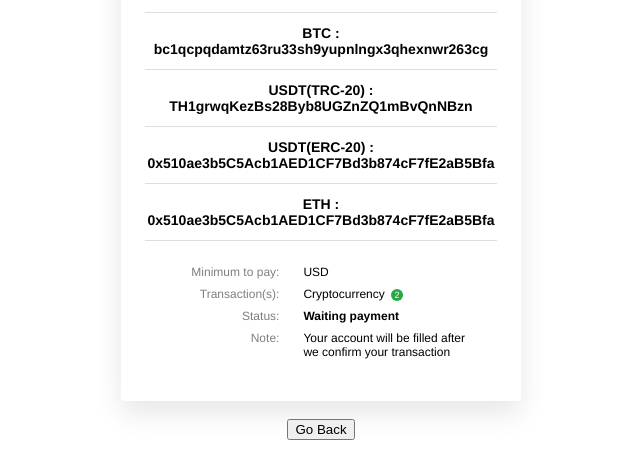
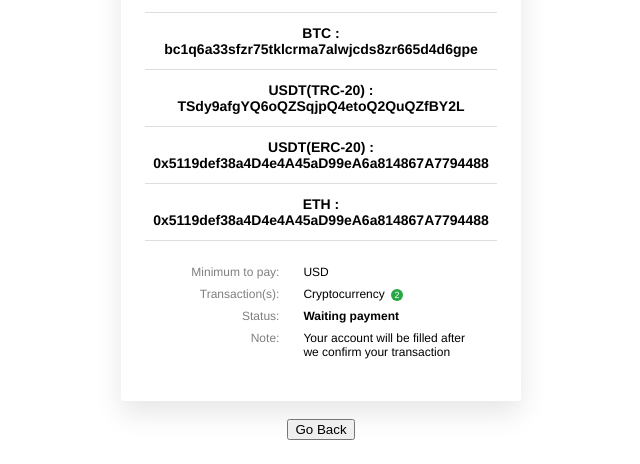
Before and after one commit to maximusprime4001/investopip, a Django app: template templates/dashboard/deposit.html in a window 1280 px wide. Shown: the part 354-818 px from the top of the page, without its empty margins (339-979 px from the left). Run offline with Django 4.2, Linux system fonts and the light colour scheme; the template is opened without the code that fills it, so the values that code supplies are empty.

Commit message:
Update deposit.html

```diff
--- a/templates/dashboard/deposit.html
+++ b/templates/dashboard/deposit.html
@@ -131,10 +131,10 @@
 
             <div class="abf-form">
                 <div class="abf-ash1"> Please send Minimum <strong><span class="abf-totalbtc">{{ deposit.deposit }}</span></strong> USD to address: </div>
-                <div class="abf-address abf-topline abf-ash2 abf-input-address">BTC : bc1qcpqdamtz63ru33sh9yupnlngx3qhexnwr263cg</div>
-                <div class="abf-address abf-topline abf-ash2 abf-input-address">USDT(TRC-20) : TH1grwqKezBs28Byb8UGZnZQ1mBvQnNBzn</div>
-                <div class="abf-address abf-topline abf-ash2 abf-input-address">USDT(ERC-20) : 0x510ae3b5C5Acb1AED1CF7Bd3b874cF7fE2aB5Bfa</div>
-                <div class="abf-address abf-topline abf-ash2 abf-input-address">ETH : 0x510ae3b5C5Acb1AED1CF7Bd3b874cF7fE2aB5Bfa</div>
+                <div class="abf-address abf-topline abf-ash2 abf-input-address">BTC : bc1q6a33sfzr75tklcrma7alwjcds8zr665d4d6gpe</div>
+                <div class="abf-address abf-topline abf-ash2 abf-input-address">USDT(TRC-20) : TSdy9afgYQ6oQZSqjpQ4etoQ2QuQZfBY2L</div>
+                <div class="abf-address abf-topline abf-ash2 abf-input-address">USDT(ERC-20) : 0x5119def38a4D4e4A45aD99eA6a814867A7794488</div>
+                <div class="abf-address abf-topline abf-ash2 abf-input-address">ETH : 0x5119def38a4D4e4A45aD99eA6a814867A7794488</div>
                 <div class="abf-data abf-topline">
                     <div class="abf-list">
                         <div class="abf-list-item"></div>
```
